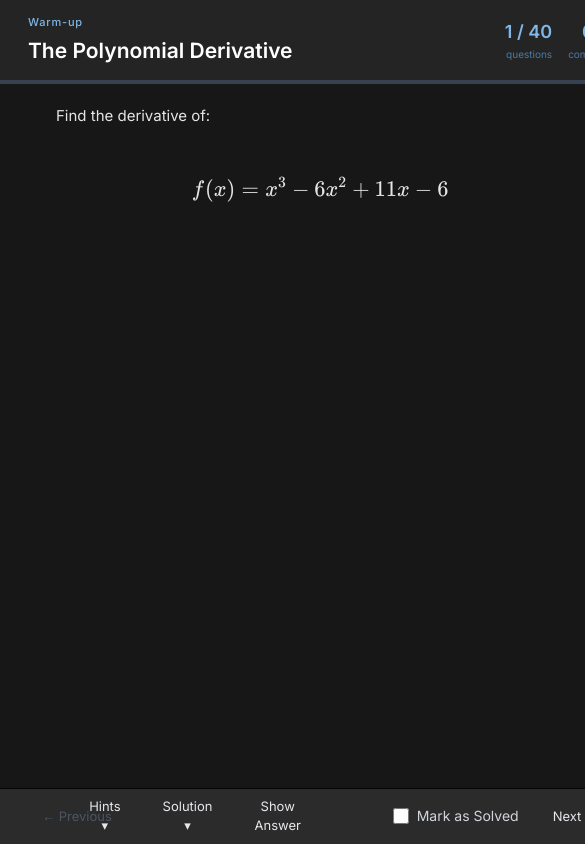
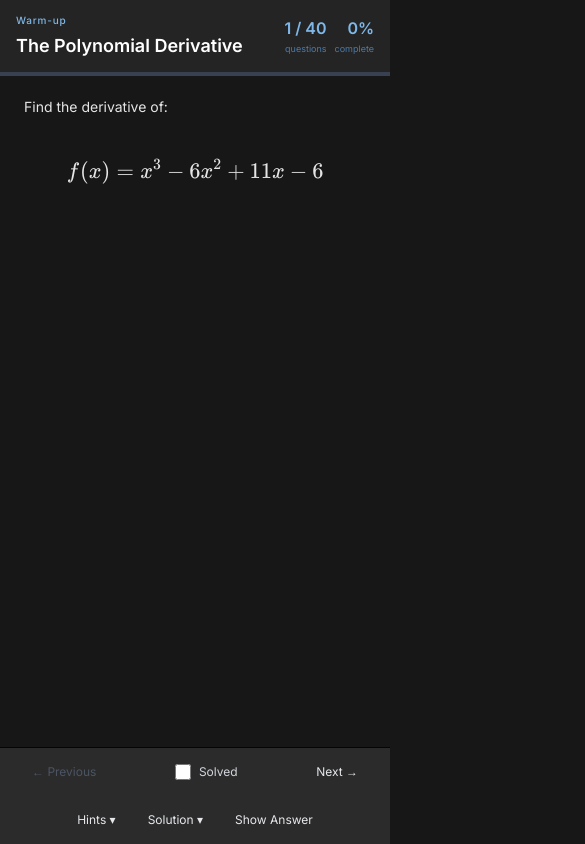
Before and after one commit to Saismirk/DailyMath, a plain HTML site: page index.html in a window 390 px wide. Both pictures are taken after a click on the button "Start". Shown: the top 844 px of the page, 585 px wide, since content can reach past the window. Drawn offline with nearby package versions, Linux system fonts and the light colour scheme.

Commit message:
Mobile support

```diff
--- a/index.html
+++ b/index.html
@@ -51,14 +51,14 @@
 </head>
 <body>
 
-    <div id="app" class="flex flex-col h-screen w-full min-w-[640px] min-h-[520px]">
+    <div id="app" class="flex flex-col h-screen w-full">
 
         <!-- Home Screen -->
-        <div v-if="!appStarted" class="flex flex-col items-center justify-center h-full bg-[#171717] text-center">
-            <h1 class="text-4xl font-bold text-white mb-4">Welcome to Daily Math</h1>
+        <div v-if="!appStarted" class="flex flex-col items-center justify-center h-full bg-[#171717] text-center p-4">
+            <h1 class="text-3xl md:text-4xl font-bold text-white mb-4">Welcome to Daily Math</h1>
             <div class="text-left max-w-md mx-auto bg-[#242424] p-6 rounded-lg">
-                <h2 class="text-2xl font-semibold text-white mb-4">How to Use:</h2>
-                <ul class="list-disc list-inside text-gray-300 space-y-2">
+                <h2 class="text-xl md:text-2xl font-semibold text-white mb-4">How to Use:</h2>
+                <ul class="list-disc list-inside text-gray-300 space-y-2 text-sm md:text-base">
                     <li>Use the <b><i>Next</i></b> and <b><i>Previous</i></b> buttons to navigate through questions.</li>
                     <li>Toggle <b><i>Hints</i></b> for additional help.</li>
                     <li>Toggle <b><i>Solution</i></b> to show solution steps.</li>
@@ -72,29 +72,29 @@
         <!-- Question View -->
         <template v-if="appStarted">
             <!-- ── Header ────────────────────────────────────────────────── -->
-            <div class="bg-[#242424] px-[28px] py-[14px] flex justify-between items-center shrink-0">
-                <div class="flex flex-col gap-[3px]">
-                    <div class="text-[#7fb8e8] text-[11px] font-medium tracking-[0.8px] md-content" v-html="topicHtml">
+            <div class="bg-[#242424] px-4 md:px-[28px] py-3 md:py-[14px] flex justify-between items-center shrink-0">
+                <div class="flex flex-col gap-1 md:gap-[3px]">
+                    <div class="text-[#7fb8e8] text-[10px] md:text-[11px] font-medium tracking-[0.8px] md-content" v-html="topicHtml">
                     </div>
-                    <div class="text-white text-[21px] font-semibold">
+                    <div class="text-white text-lg md:text-[21px] font-semibold">
                         {{ currentQuestion.title }}
                     </div>
                 </div>
 
-                <div class="flex items-center gap-4">
-                    <div class="flex flex-col items-end gap-[2px]">
-                        <div class="text-[#7fb8e8] text-[18px] font-semibold">
+                <div class="flex items-center gap-2 md:gap-4">
+                    <div class="flex flex-col items-end gap-0.5 md:gap-[2px]">
+                        <div class="text-[#7fb8e8] text-base md:text-[18px] font-semibold">
                             {{ progressText }}
                         </div>
-                        <div class="text-[#4a7aaa] text-[10px]">
+                        <div class="text-[#4a7aaa] text-[9px] md:text-[10px]">
                             questions
                         </div>
                     </div>
-                    <div class="flex flex-col items-end gap-[2px]">
-                        <div class="text-[#7fb8e8] text-[18px] font-semibold">
+                    <div class="flex flex-col items-end gap-0.5 md:gap-[2px]">
+                        <div class="text-[#7fb8e8] text-base md:text-[18px] font-semibold">
                             {{ Math.round(progressPercentage) }}%
                         </div>
-                        <div class="text-[#4a7aaa] text-[10px]">
+                        <div class="text-[#4a7aaa] text-[9px] md:text-[10px]">
                             complete
                         </div>
                     </div>
@@ -108,38 +108,38 @@
 
             <!-- ── Scrollable content ────────────────────────────────────── -->
             <div class="flex-1 overflow-y-auto">
-                <div class="mx-[36px] mt-[20px] mb-[24px] flex flex-col gap-[32px]">
+                <div class="mx-4 md:mx-[36px] mt-5 md:mt-[20px] mb-6 md:mb-[24px] flex flex-col gap-6 md:gap-[32px]">
 
                     <!-- Question description (markdown with inline math) -->
-                    <div class="md-content px-[20px] text-[15px]" v-math="descriptionHtml"></div>
+                    <div class="md-content px-2 md:px-[20px] text-sm md:text-[15px]" v-math="descriptionHtml"></div>
 
                     <!-- Main formula (LaTeX) -->
                     <div class="main-formula flex justify-center w-full" v-math="mainFormulaHtml"></div>
 
                     <!-- Proof badge -->
                     <div v-if="currentQuestion.isProof"
-                         class="self-start bg-[#2B2B2B] border border-[#aac4e8] rounded-[4px] px-[10px] py-[4px]">
-                        <span class="text-[#2a5599] text-[12px] font-medium">✎  Proof / Identity</span>
+                         class="self-start bg-[#2B2B2B] border border-[#aac4e8] rounded-[4px] px-2.5 py-1">
+                        <span class="text-[#2a5599] text-[11px] md:text-[12px] font-medium">✎  Proof / Identity</span>
                     </div>
 
                     <!-- Hints panel -->
                     <div v-show="hintsVisible"
-                         class="bg-[#242424] border-b-[3px] border-[#0D0D0D] rounded-[8px] px-[20px] py-[14px] flex flex-col gap-[6px]">
-                        <div class="font-semibold text-[11px] tracking-[1.2px] text-gray-400">HINTS</div>
-                        <div class="md-content text-[14.5px] text-gray-300" v-math="hintsHtml"></div>
+                         class="bg-[#242424] border-b-[3px] border-[#0D0D0D] rounded-lg px-4 py-3 md:px-[20px] md:py-[14px] flex flex-col gap-1.5 md:gap-[6px]">
+                        <div class="font-semibold text-[10px] md:text-[11px] tracking-[1.2px] text-gray-400">HINTS</div>
+                        <div class="md-content text-sm md:text-[14.5px] text-gray-300" v-math="hintsHtml"></div>
                     </div>
 
                     <!-- Solution panel -->
                     <div v-show="solutionVisible"
-                         class="bg-[#242424] border-b-[3px] border-[#0D0D0D] rounded-[8px] px-[20px] py-[14px] flex flex-col gap-[6px]">
-                        <div class="font-semibold text-[11px] tracking-[1.2px] text-gray-400">SOLUTION</div>
-                        <div class="md-content text-[14.5px] text-gray-300" v-math="solutionHtml"></div>
+                         class="bg-[#242424] border-b-[3px] border-[#0D0D0D] rounded-lg px-4 py-3 md:px-[20px] md:py-[14px] flex flex-col gap-1.5 md:gap-[6px]">
+                        <div class="font-semibold text-[10px] md:text-[11px] tracking-[1.2px] text-gray-400">SOLUTION</div>
+                        <div class="md-content text-sm md:text-[14.5px] text-gray-300" v-math="solutionHtml"></div>
                     </div>
 
                     <!-- Answer panel -->
                     <div v-show="answerVisible"
-                         class="bg-[#242424] border-b-[3px] border-[#0D0D0D] rounded-[8px] px-[20px] py-[14px] flex flex-col gap-[8px]">
-                        <div class="font-semibold text-[11px] tracking-[1.2px] text-gray-400">ANSWER</div>
+                         class="bg-[#242424] border-b-[3px] border-[#0D0D0D] rounded-lg px-4 py-3 md:px-[20px] md:py-[14px] flex flex-col gap-2 md:gap-[8px]">
+                        <div class="font-semibold text-[10px] md:text-[11px] tracking-[1.2px] text-gray-400">ANSWER</div>
                         <div class="flex justify-center text-white" v-math="answerFormulaHtml"></div>
                     </div>
 
@@ -147,39 +147,45 @@
             </div>
 
             <!-- ── Navigation bar ────────────────────────────────────────── -->
-            <div class="bg-[#2B2B2B] border-t border-[#050505] px-[24px] py-[10px] flex justify-between items-center shrink-0">
+            <div class="bg-[#2B2B2B] border-t border-[#050505] px-4 py-2 md:px-[24px] md:py-[10px] flex flex-col md:flex-row justify-between items-center shrink-0 gap-4">
 
-                <button @click="prev" :disabled="!canGoPrev"
-                        class="px-[18px] py-[8px] text-[13px] rounded transition-colors duration-200"
-                        :class="canGoPrev ? 'text-gray-200 hover:bg-white/10 active:bg-white/20 cursor-pointer' : 'text-gray-600 cursor-not-allowed'">
-                    ← Previous
-                </button>
+                <div class="flex w-full md:w-auto justify-between">
+                    <button @click="prev" :disabled="!canGoPrev"
+                            class="px-4 py-2 md:px-[18px] md:py-[8px] text-xs md:text-[13px] rounded transition-colors duration-200"
+                            :class="canGoPrev ? 'text-gray-200 hover:bg-white/10 active:bg-white/20 cursor-pointer' : 'text-gray-600 cursor-not-allowed'">
+                        ← Previous
+                    </button>
+                    <div class="flex items-center md:hidden">
+                        <input type="checkbox" :id="'solved-sm-' + currentQuestion.id" :checked="isSolved(currentQuestion.id)" @change="toggleSolved(currentQuestion.id)" class="form-checkbox h-4 w-4 text-blue-600 bg-gray-700 border-gray-600 rounded focus:ring-blue-500">
+                        <label :for="'solved-sm-' + currentQuestion.id" class="ml-2 text-xs text-gray-300">Solved</label>
+                    </div>
+                    <button @click="next" :disabled="!canGoNext"
+                            class="px-4 py-2 md:px-[18px] md:py-[8px] text-xs md:text-[13px] rounded transition-colors duration-200"
+                            :class="canGoNext ? 'text-gray-200 hover:bg-white/10 active:bg-white/20 cursor-pointer' : 'text-gray-600 cursor-not-allowed'">
+                        Next →
+                    </button>
+                </div>
 
-                <div class="flex gap-[10px] absolute left-1/2 -translate-x-1/2">
+                <div class="flex gap-2 md:gap-[10px] md:absolute md:left-1/2 md:-translate-x-1/2">
                     <button @click="toggleHints"
-                            class="px-[16px] py-[8px] text-[13px] text-gray-200 rounded hover:bg-white/10 active:bg-white/20 transition-colors duration-200">
+                            class="px-3 py-2 md:px-[16px] md:py-[8px] text-xs md:text-[13px] text-gray-200 rounded hover:bg-white/10 active:bg-white/20 transition-colors duration-200">
                         {{ hintsButtonText }}
                     </button>
                     <button @click="toggleSolution" v-if="currentQuestion.solutionMarkdown"
-                            class="px-[16px] py-[8px] text-[13px] text-gray-200 rounded hover:bg-white/10 active:bg-white/20 transition-colors duration-200">
+                            class="px-3 py-2 md:px-[16px] md:py-[8px] text-xs md:text-[13px] text-gray-200 rounded hover:bg-white/10 active:bg-white/20 transition-colors duration-200">
                         {{ solutionButtonText }}
                     </button>
                     <button @click="toggleAnswer"
-                            class="px-[16px] py-[8px] text-[13px] text-gray-200 rounded hover:bg-white/10 active:bg-white/20 transition-colors duration-200">
+                            class="px-3 py-2 md:px-[16px] md:py-[8px] text-xs md:text-[13px] text-gray-200 rounded hover:bg-white/10 active:bg-white/20 transition-colors duration-200">
                         {{ answerButtonText }}
                     </button>
                 </div>
 
-                <div class="flex items-center gap-4">
+                <div class="hidden md:flex items-center gap-4">
                     <div class="flex items-center">
-                        <input type="checkbox" :id="'solved-' + currentQuestion.id" :checked="isSolved(currentQuestion.id)" @change="toggleSolved(currentQuestion.id)" class="form-checkbox h-4 w-4 text-blue-600 bg-gray-700 border-gray-600 rounded focus:ring-blue-500">
-                        <label :for="'solved-' + currentQuestion.id" class="ml-2 text-sm text-gray-300">Mark as Solved</label>
+                        <input type="checkbox" :id="'solved-lg-' + currentQuestion.id" :checked="isSolved(currentQuestion.id)" @change="toggleSolved(currentQuestion.id)" class="form-checkbox h-4 w-4 text-blue-600 bg-gray-700 border-gray-600 rounded focus:ring-blue-500">
+                        <label :for="'solved-lg-' + currentQuestion.id" class="ml-2 text-sm text-gray-300">Mark as Solved</label>
                     </div>
-                    <button @click="next" :disabled="!canGoNext"
-                            class="px-[18px] py-[8px] text-[13px] rounded transition-colors duration-200"
-                            :class="canGoNext ? 'text-gray-200 hover:bg-white/10 active:bg-white/20 cursor-pointer' : 'text-gray-600 cursor-not-allowed'">
-                        Next →
-                    </button>
                 </div>
 
             </div>
```
